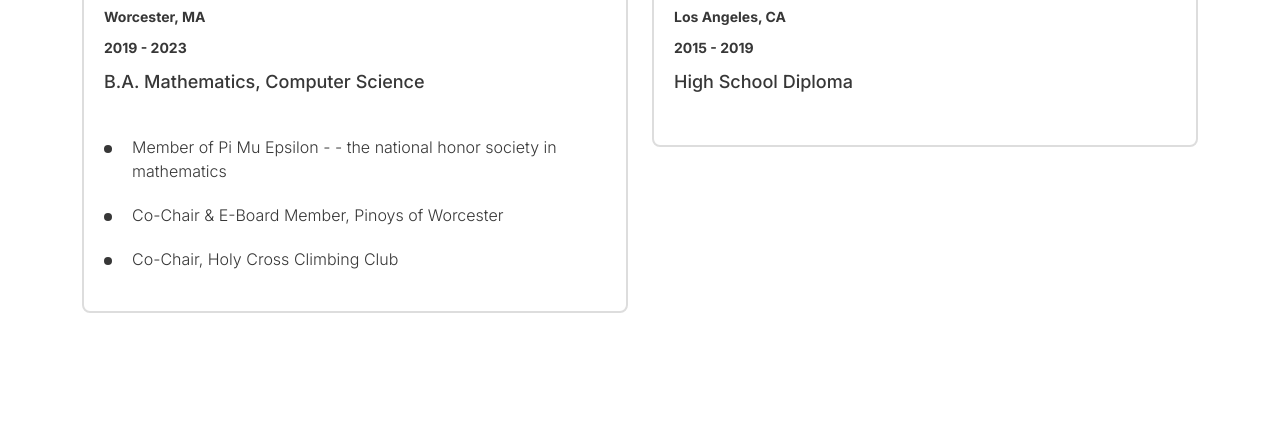
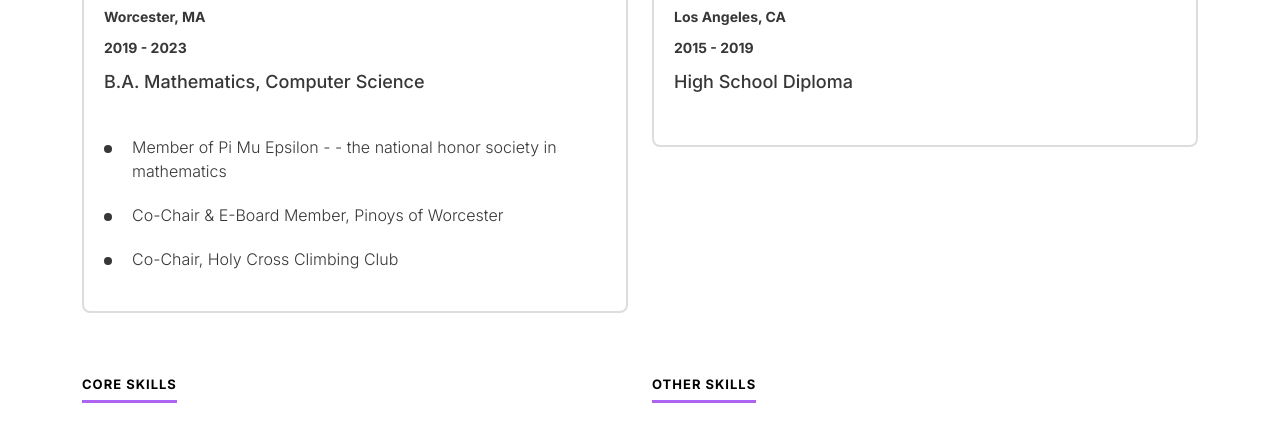
Before and after one commit to tristansilerio/tristansilerio.github.io, a plain HTML site: page index.html in a window 1280 px wide. Shown: the part 2139-2575 px from the top of the page. Drawn offline with nearby package versions, Linux system fonts and the light colour scheme.

Commit message:
formatting

```diff
--- a/assets/css/main.css
+++ b/assets/css/main.css
@@ -355,7 +355,7 @@ svg,img { max-width: 100%; height: auto; }
 ----------------------------------------------------------------*/
 #education {
 	padding-top: 60px;
-	padding-bottom: 120px;
+	padding-bottom: 60px;
   }
 
   .ds-education-list {
```
